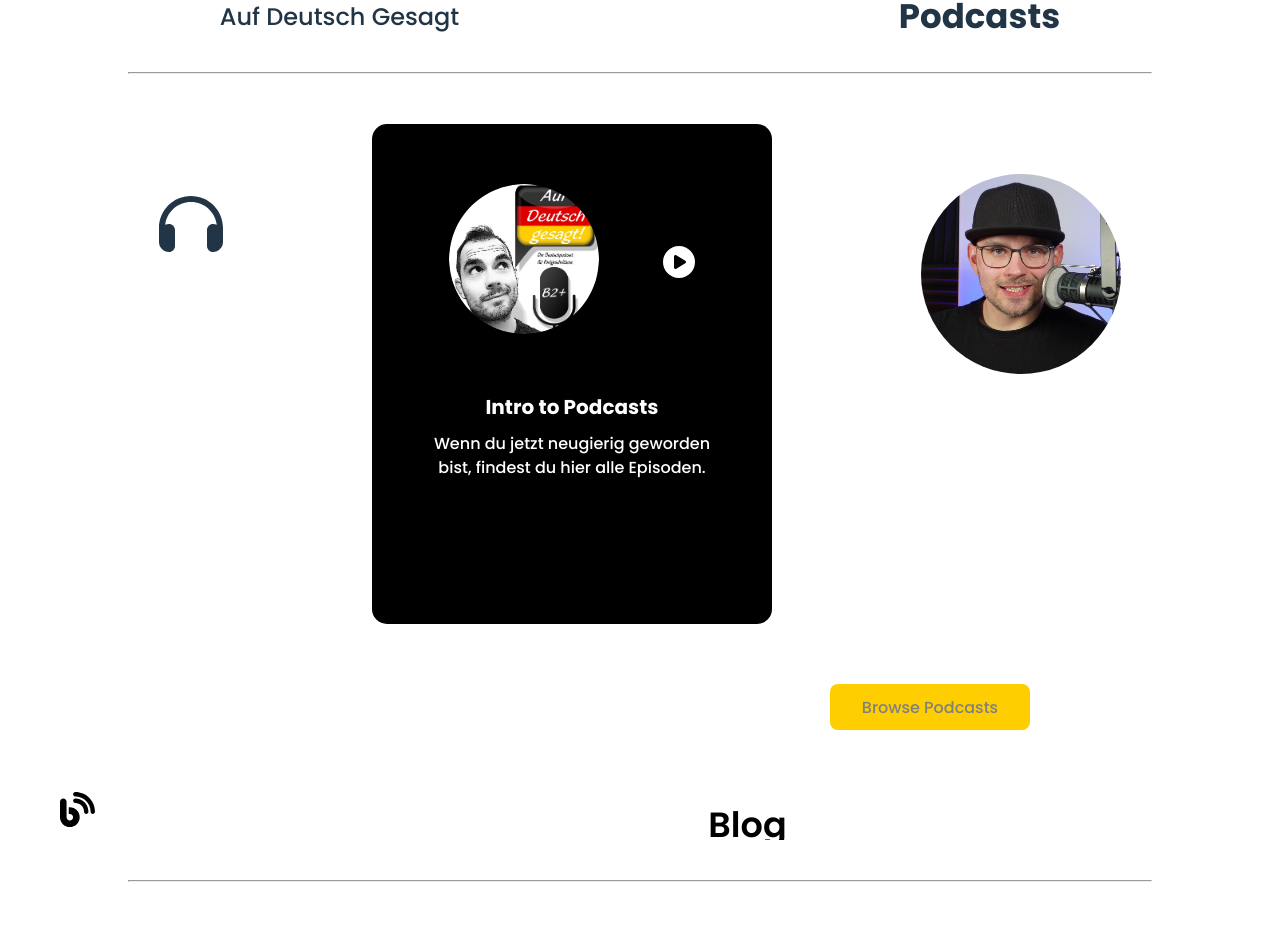
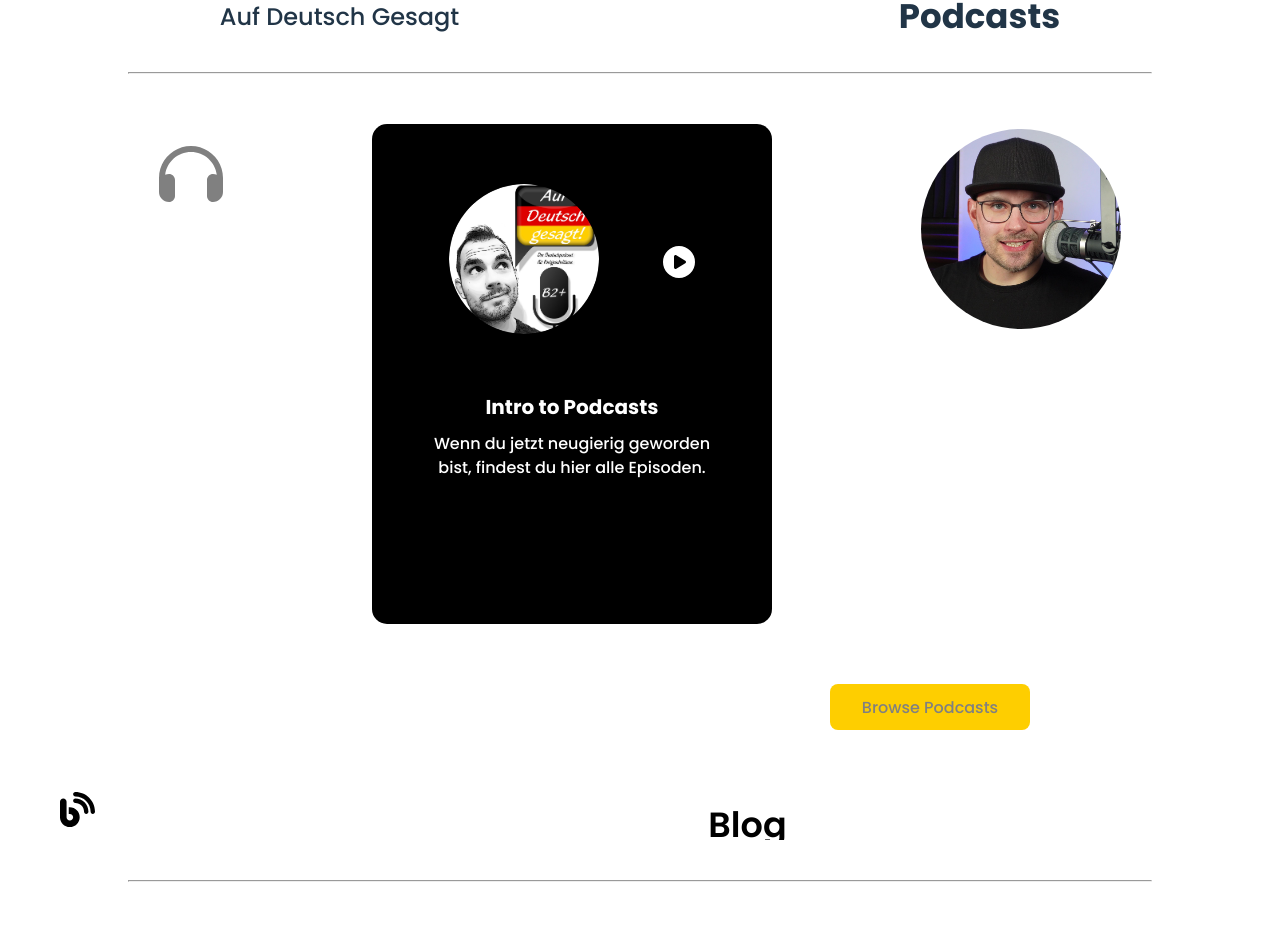
Before and after one commit to Palmera-Stack2/AufDeutschGesagt, a React (Vite) app in the folder client/: page /#/ in a window 1280 px wide. Shown: the part 1883-2808 px from the top of the page. Built offline with nearby package versions, Linux system fonts and the light colour scheme; no server answers; grey boxes are pictures that could not be loaded.

Commit message:
fix icon

```diff
--- a/client/src/components/sections/Podcast.module.css
+++ b/client/src/components/sections/Podcast.module.css
@@ -38,10 +38,11 @@
   margin-top: 50px;
 }
 .HeadphonesIcon {
-  margin-bottom: 300px;
+  margin-bottom: 400px;
 }
 .faHeadphones {
   font-size: 4rem;
+  color: gray;
 }
 .rightImg {
   display: flex;
@@ -53,10 +54,11 @@
   height: 200px;
   border-radius: 50%;
   object-fit: cover;
+  margin-bottom: 90px;
 }
 .BtnContainer {
   display: grid;
-  padding: 20px;
+  padding: 40px;
   width: fit-content;
   float: right;
   margin-right: 400px;
@@ -160,6 +162,7 @@
     margin-top: 0;
   }
   .HeadphonesIcon {
+    margin-top: 0px;
     margin-bottom: 5px;
   }
   .faHeadphones {
```
